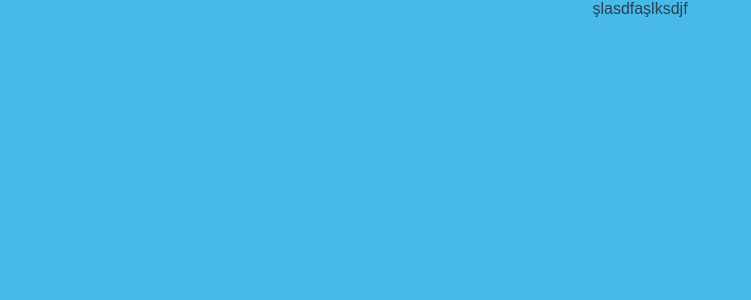
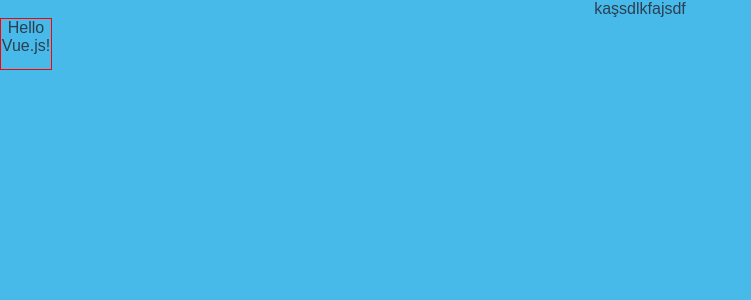
Before and after one commit to aslansergen/kelime-ezber-vue, a Vue app: page /deneme in a window 1280 px wide. Shown: the top 300 px of the page, without its empty margins (0-751 px from the left). Built offline with nearby package versions, Linux system fonts and the light colour scheme.

Commit message:
link component created

```diff
--- /dev/null
+++ b/src/components/UserLinkComponent.vue
@@ -0,0 +1,28 @@
+<template>
+  <div class="userMenu">
+    <span>
+
+    </span>
+    {{status }}
+  </div>
+</template>
+
+<script>
+export default {
+  name: 'UserLinkComponent',
+  data() {
+    return {
+      status: 'Hello Vue.js!',
+    };
+  },
+}
+</script>
+
+<style scoped>
+.userMenu {
+  position: absolute;
+  width: 50px;
+  height: 50px;
+  border: 1px solid red;
+}
+</style>
--- a/src/pages/Deneme.vue
+++ b/src/pages/Deneme.vue
@@ -1,3 +1,17 @@
 <template>
-    <p>şlasdfaşlksdjf</p>
-</template>
+    <div>
+      <p>kaşsdlkfajsdf</p>
+      <UserLinkComponent />
+    </div>
+  </template>
+
+  <script>
+  import UserLinkComponent from '../components/UserLinkComponent.vue';
+
+  export default {
+    name: 'Deneme', // Ana bileşenin adını belirlemek iyi bir uygulamadır
+    components: {
+      UserLinkComponent
+    }
+  }
+  </script>
```
